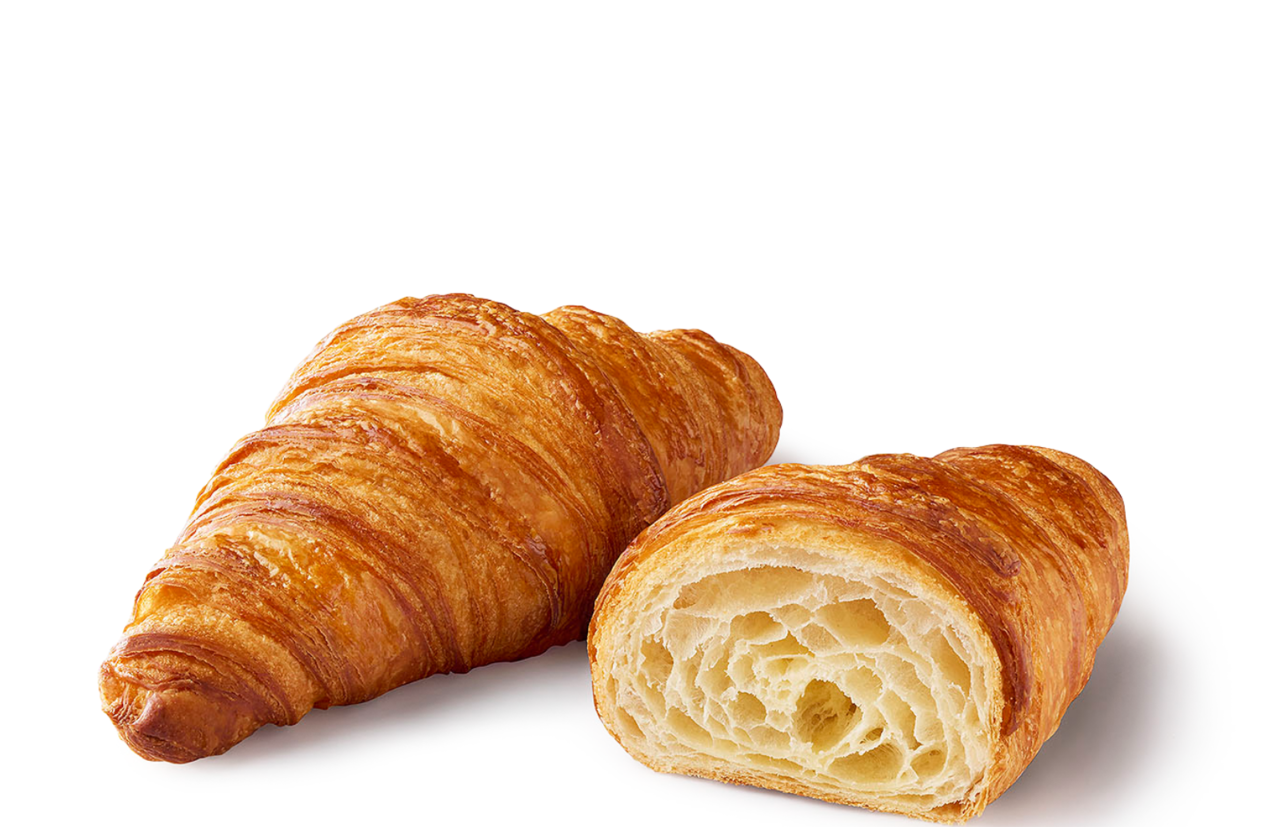
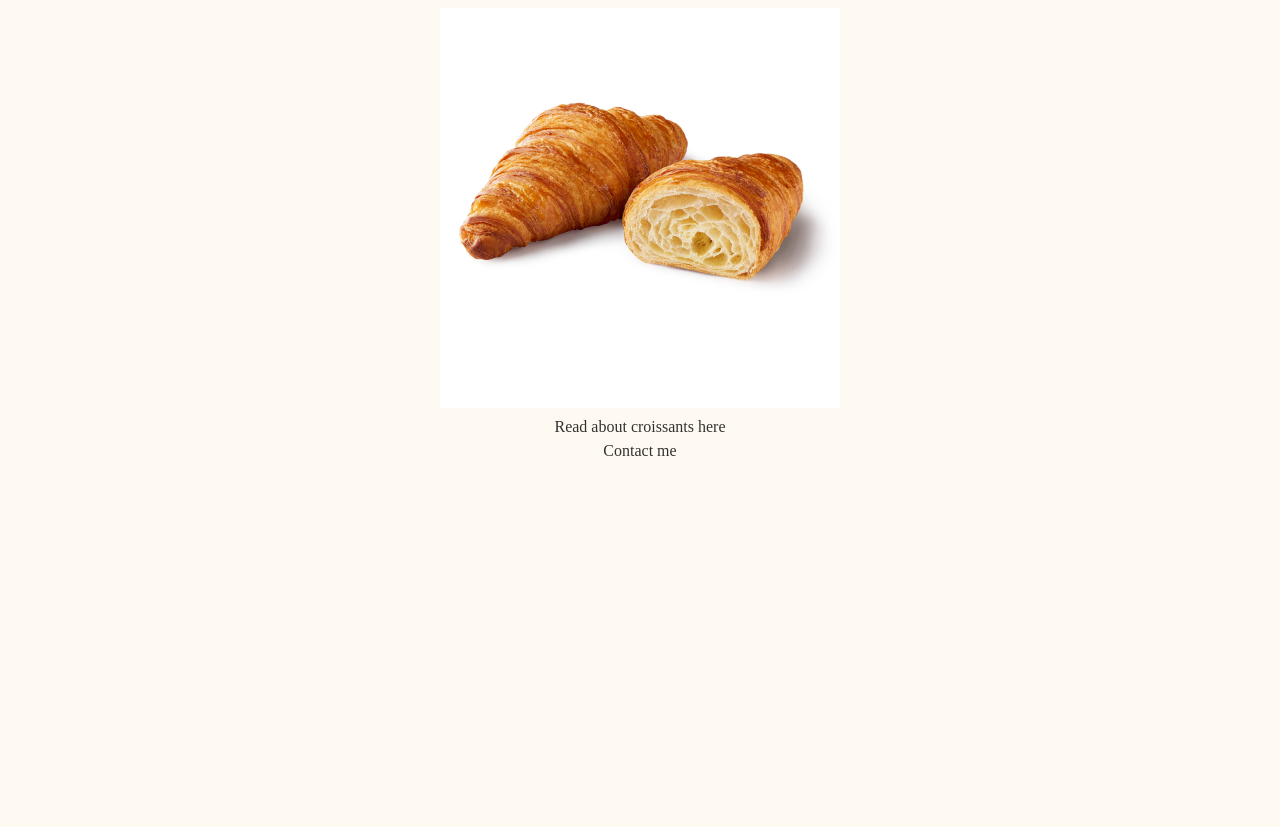
Before and after one commit to vivianlee795/Croissant, a plain HTML site: page photo.html in a window 1280 px wide. Shown: the top 827 px of the page. After the commit the page ends 800 px from the top, so only its background shows below. Drawn offline with Linux system fonts and the light colour scheme.

Commit message:
updated styling

```diff
--- a/style/style.css
+++ b/style/style.css
@@ -1,11 +1,14 @@
 body {
+    background: #fffaf1;
     line-height: 1.5;
     text-align:center}
 p {
     font-size: 18px;
 }
-    a {
+a {
     color:black;
     display:block;
     opacity: 0.8;
     text-decoration: none;}
+
+img {max-width: 400px;}
```
